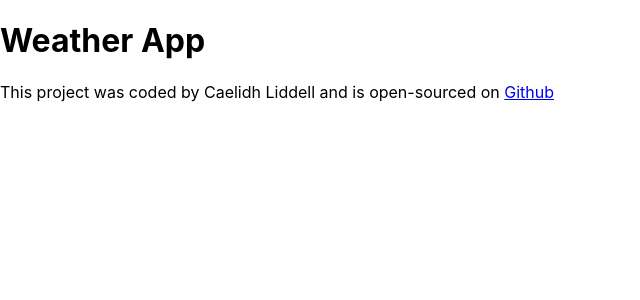
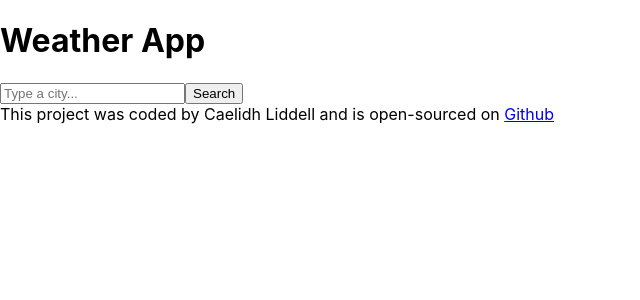
Before and after one commit to caelidh/weather-react, a React (Create React App) app: page / in a window 1280 px wide. Shown: the top 300 px of the page, without its empty margins (0-640 px from the left). Built offline with nearby package versions, Linux system fonts and the light colour scheme.

Commit message:
added content & axios

```diff
--- a/package.json
+++ b/package.json
@@ -6,6 +6,7 @@
     "@testing-library/jest-dom": "^5.16.5",
     "@testing-library/react": "^13.4.0",
     "@testing-library/user-event": "^13.5.0",
+    "axios": "^1.3.4",
     "react": "^18.2.0",
     "react-dom": "^18.2.0",
     "react-scripts": "5.0.1",
--- a/src/App.js
+++ b/src/App.js
@@ -1,10 +1,11 @@
 import './App.css';
+import Weather from "./Weather";
 
 function App() {
   return (
     <div className="App">
       <h1>Weather App</h1>
-
+      <Weather />
       <footer>This project was coded by Caelidh Liddell and is open-sourced on <a href="https://github.com/caelidh/weather-react">Github</a></footer>
     </div>
   );
--- /dev/null
+++ b/src/FormattedDate.js
@@ -0,0 +1,15 @@
+import React from "react";
+
+export default function FormattedDate(props){
+    let days =["Sunday", "Monday", "Tuesday", "Wednesday", "Thursday", "Friday", "Saturday"]
+    let day = days[props.date.getDay()];
+    let hours = props.date.getHours();
+    let minutes = props.date.getMinutes();
+    if (minutes < 10) {
+        minutes = `0${minutes}`;
+    }
+    if (hours < 10) {
+        hours = `0${hours}`;
+    }
+    return <div>{day} {hours}:{minutes}</div>
+}
--- /dev/null
+++ b/src/Weather.js
@@ -0,0 +1,61 @@
+import React, { useState } from "react";
+import axios from "axios";
+import "./App.css";
+import FormattedDate from "./FormattedDate";
+
+
+export default function Weather() {
+  const [city, setCity] = useState("");
+  const [weather, setWeather] = useState("");
+
+  function handleSubmit(event) {
+    event.preventDefault();
+    let apiKey = "717511f5e1c0dbfc617f361ab073e2e9";
+    let apiUrl = `https://api.openweathermap.org/data/2.5/weather?q=${city}&appid=${apiKey}&units=imperial`;
+    axios.get(apiUrl).then(showTemperature);
+  }
+
+  function updateCity(event) {
+    setCity(event.target.value);
+  }
+
+  function showTemperature(response) {
+    console.log(response);
+
+    setWeather({
+      date: new Date(response.data.dt*1000),
+      temperature: response.data.main.temp,
+      description: response.data.weather[0].description,
+      humidity: response.data.main.humidity,
+      wind: response.data.wind.speed,
+      icon: `http://openweathermap.org/img/wn/${response.data.weather[0].icon}@2x.png`
+    });
+  }
+
+  return (
+    <div className="Weather">
+      <div className="container">
+      <form onSubmit={handleSubmit}>
+        <input
+          type="search"
+          placeholder="Type a city..."
+          onChange={updateCity}
+        />
+        <input type="submit" value="Search" className="btn btn-primary" />
+
+      </form>
+      {weather ? (
+        <ul>
+          <li><FormattedDate date={weather.date} /></li>
+          <li>Temperature: {Math.round(weather.temperature)}°F</li>
+          <li>Description: {weather.description}</li>
+          <li>Humidity: {weather.humidity}%</li>
+          <li>Wind: {Math.round(weather.wind)} mph</li>
+
+          <img alt="icon" src={weather.icon} />
+        </ul>
+      ) : null}
+    </div>
+    </div>
+  );
+}
```
Also changed, not shown: 1 other file (tests, documents, lock files or other folders).
